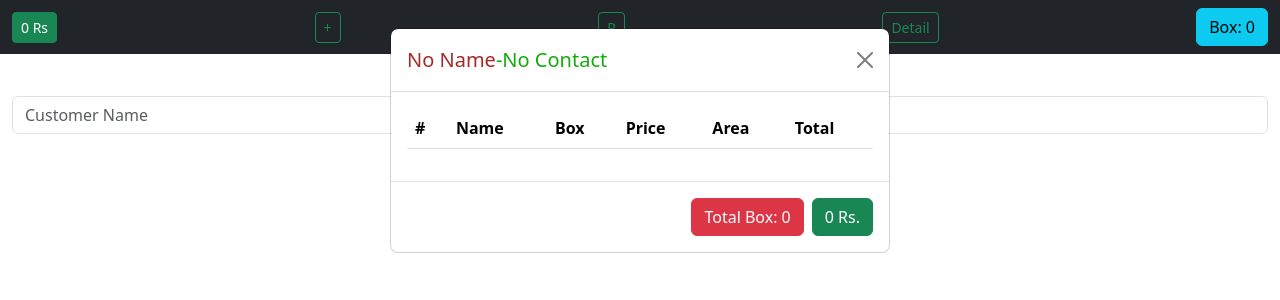
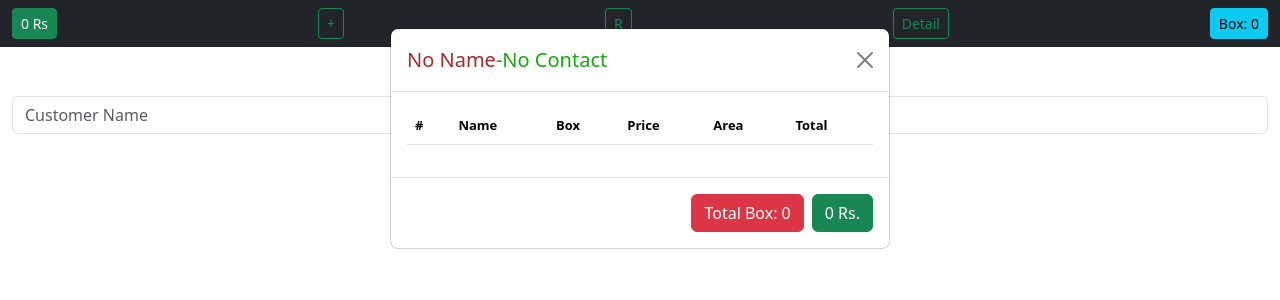
Before and after one commit to parshant1985/calculator-app, an Angular app: page / in a window 1280 px wide. Both pictures are taken after a click on the button "Detail". Shown: the top 300 px of the page. Built offline with nearby package versions, Linux system fonts and the light colour scheme.

Commit message:
hi jack
hello jack

```diff
--- a/src/app/app.component.html
+++ b/src/app/app.component.html
@@ -6,7 +6,7 @@
       <button class="btn button btn-outline-success  btn-sm" (click)="addrowfn()">+</button>
       <button class="btn button btn-outline-success  btn-sm" (click)="reset()">R</button>
       <button class="btn button btn-outline-success  btn-sm" (click)="isShow =true">Detail</button>
-      <button class="btn btn-info" type="submit"> Box: {{totalbox()
+      <button class="btn btn-info btn-sm" type="submit"> Box: {{totalbox()
         }}</button>
 
     </div>
@@ -84,7 +84,7 @@
       <div class="modal-body">
         <table class="table table-striped">
           <thead>
-            <tr>
+            <tr style="font-size: 13px;">
               <th scope="col">#</th>
               <th scope="col">Name</th>
               <th scope="col">Box</th>
@@ -94,7 +94,7 @@
             </tr>
           </thead>
           <tbody>
-            <tr *ngFor="let item of addRow(); let i = index">
+            <tr *ngFor="let item of addRow(); let i = index" style="font-size: 12px !important;">
               <th scope="row">{{i+1}}</th>
               <td>{{item.name?item.name:'no-name'}}</td>
               <td>{{item.box}}</td>
```
Also changed, not shown: src/app/index.html (added, +13 -0 lines), 1 other file (tests, documents, lock files or other folders).
